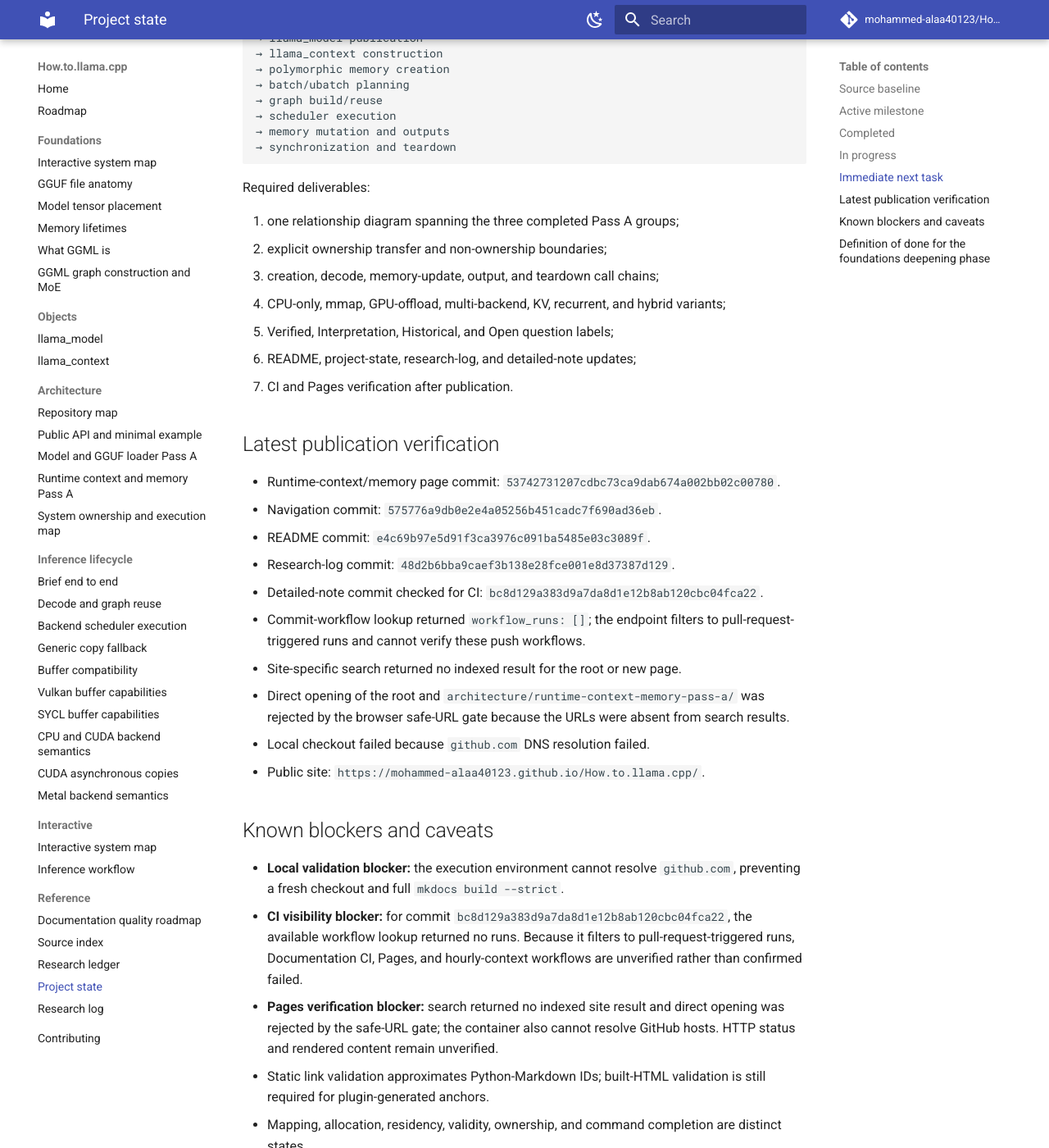
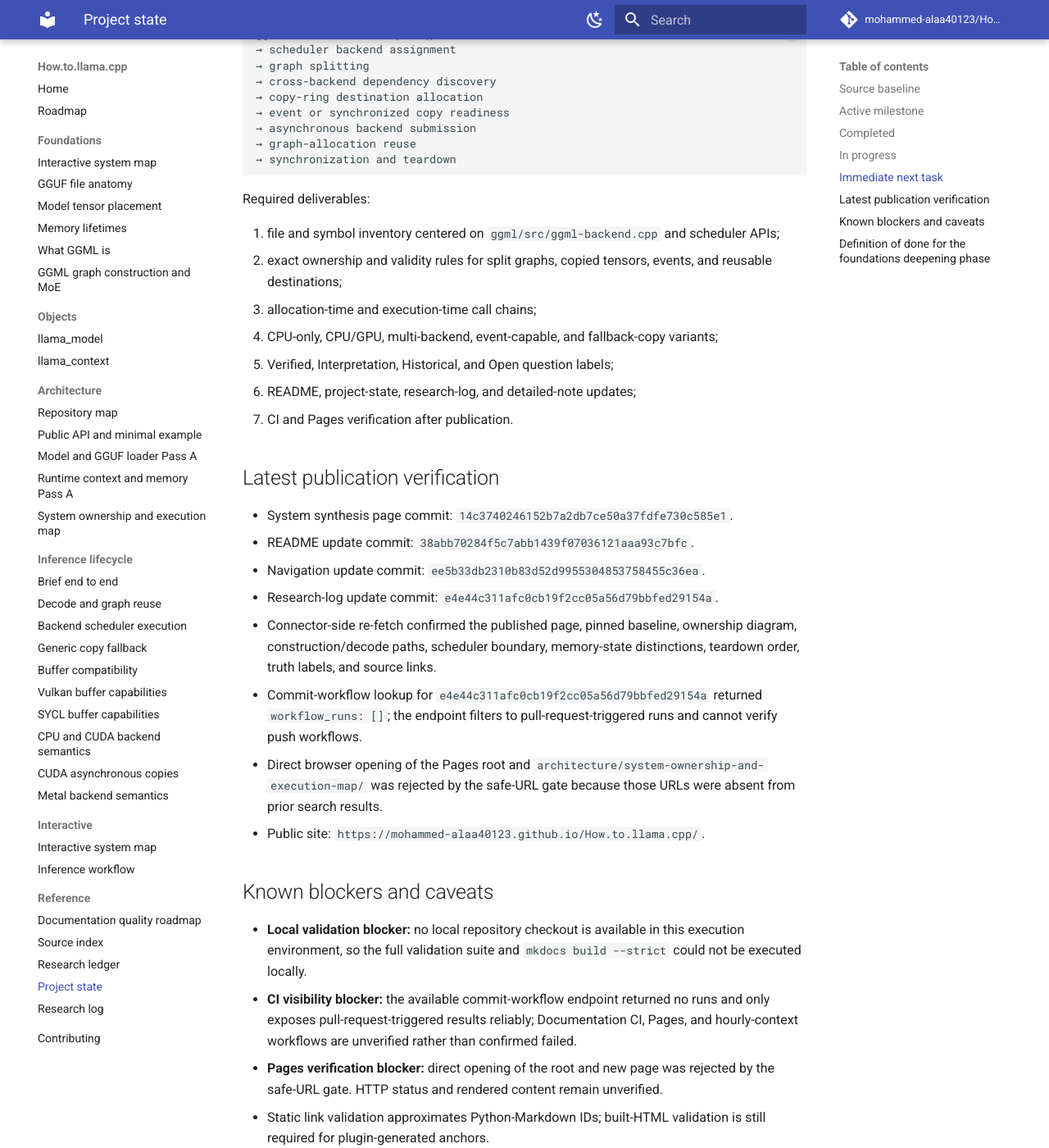
Before and after one commit to mohammed-alaa40123/How.to.llama.cpp, an MkDocs documentation site: the page built from docs/reference/project-state.md, in a window 1280 px wide and 1400 px high, scrolled down 1838 px. Shown: the whole window at 82% size. Built offline with MkDocs 1.6.1 and Material for MkDocs 9.7.7, drawn with Linux system fonts in a browser that asks for light colours; comment, search, counter and statistics services are not loaded; some of the changed text lies outside the part shown.

Commit message:
docs: advance project state after system synthesis

````diff
--- a/docs/reference/project-state.md
+++ b/docs/reference/project-state.md
@@ -27,11 +27,12 @@ Reconstruct llama.cpp from the source through a clickable system map and file-by
 - Four-pass roadmap: file inventory, subsystem grouping, cross-file composition, and workflow reconstruction.
 - File-by-file Pass A public API/minimal-example inventory.
 - File-by-file Pass A model/GGUF loader inventory.
-- File-by-file Pass A runtime-context and memory inventory covering context construction, backend/scheduler/output ownership, polymorphic memory, KV slot planning, recurrent/hybrid variants, sequence mutation, state I/O, threads, synchronization, reset, and teardown.
+- File-by-file Pass A runtime-context and memory inventory.
+- Cross-subsystem system ownership and execution synthesis connecting loader publication, persistent model storage, context-owned mutable state, polymorphic memory, graph build/reuse, scheduler execution, output visibility, and teardown.
 
 ## In progress
 
-- Synthesize public API, loader, model, context, and memory groups into one subsystem relationship map.
+- File-by-file Pass A for backend scheduler internals: assignment, splits, dependency copies, copy-ring validity, events, asynchronous submission, reuse, fallback synchronization, and teardown.
 - Enumerate every concrete `llama_memory_i` implementation and map model architectures to KV, recurrent, hybrid, iSWA, and specialized caches.
 - Exact `llama_model` and `llama_context` member destruction ordering for retained mappings, buffers, scheduler, memory, graph results, outputs, and backends.
 - Exact line-level source citations and generated source-link checking for the graph-construction chapter.
@@ -39,49 +40,46 @@ Reconstruct llama.cpp from the source through a clickable system map and file-by
 
 ## Immediate next task
 
-Create one bounded subsystem synthesis page connecting:
+Create one bounded backend-scheduler Pass A page connecting:
 
 ```text
-public API and minimal example
-→ model/GGUF loader
-→ llama_model publication
-→ llama_context construction
-→ polymorphic memory creation
-→ batch/ubatch planning
-→ graph build/reuse
-→ scheduler execution
-→ memory mutation and outputs
+ggml_build_forward_expand()
+→ scheduler backend assignment
+→ graph splitting
+→ cross-backend dependency discovery
+→ copy-ring destination allocation
+→ event or synchronized copy readiness
+→ asynchronous backend submission
+→ graph-allocation reuse
 → synchronization and teardown
 ```
 
 Required deliverables:
 
-1. one relationship diagram spanning the three completed Pass A groups;
-2. explicit ownership transfer and non-ownership boundaries;
-3. creation, decode, memory-update, output, and teardown call chains;
-4. CPU-only, mmap, GPU-offload, multi-backend, KV, recurrent, and hybrid variants;
+1. file and symbol inventory centered on `ggml/src/ggml-backend.cpp` and scheduler APIs;
+2. exact ownership and validity rules for split graphs, copied tensors, events, and reusable destinations;
+3. allocation-time and execution-time call chains;
+4. CPU-only, CPU/GPU, multi-backend, event-capable, and fallback-copy variants;
 5. Verified, Interpretation, Historical, and Open question labels;
 6. README, project-state, research-log, and detailed-note updates;
 7. CI and Pages verification after publication.
 
 ## Latest publication verification
 
-- Runtime-context/memory page commit: `53742731207cdbc73ca9dab674a002bb02c00780`.
-- Navigation commit: `575776a9db0e2e4a05256b451cadc7f690ad36eb`.
-- README commit: `e4c69b97e5d91f3ca3976c091ba5485e03c3089f`.
-- Research-log commit: `48d2b6bba9caef3b138e28fce001e8d37387d129`.
-- Detailed-note commit checked for CI: `bc8d129a383d9a7da8d1e12b8ab120cbc04fca22`.
-- Commit-workflow lookup returned `workflow_runs: []`; the endpoint filters to pull-request-triggered runs and cannot verify these push workflows.
-- Site-specific search returned no indexed result for the root or new page.
-- Direct opening of the root and `architecture/runtime-context-memory-pass-a/` was rejected by the browser safe-URL gate because the URLs were absent from search results.
-- Local checkout failed because `github.com` DNS resolution failed.
+- System synthesis page commit: `14c3740246152b7a2db7ce50a37fdfe730c585e1`.
+- README update commit: `38abb70284f5c7abb1439f07036121aaa93c7bfc`.
+- Navigation update commit: `ee5b33db2310b83d52d9955304853758455c36ea`.
+- Research-log update commit: `e4e44c311afc0cb19f2cc05a56d79bbfed29154a`.
+- Connector-side re-fetch confirmed the published page, pinned baseline, ownership diagram, construction/decode paths, scheduler boundary, memory-state distinctions, teardown order, truth labels, and source links.
+- Commit-workflow lookup for `e4e44c311afc0cb19f2cc05a56d79bbfed29154a` returned `workflow_runs: []`; the endpoint filters to pull-request-triggered runs and cannot verify push workflows.
+- Direct browser opening of the Pages root and `architecture/system-ownership-and-execution-map/` was rejected by the safe-URL gate because those URLs were absent from prior search results.
 - Public site: `https://mohammed-alaa40123.github.io/How.to.llama.cpp/`.
 
 ## Known blockers and caveats
 
-- **Local validation blocker:** the execution environment cannot resolve `github.com`, preventing a fresh checkout and full `mkdocs build --strict`.
-- **CI visibility blocker:** for commit `bc8d129a383d9a7da8d1e12b8ab120cbc04fca22`, the available workflow lookup returned no runs. Because it filters to pull-request-triggered runs, Documentation CI, Pages, and hourly-context workflows are unverified rather than confirmed failed.
-- **Pages verification blocker:** search returned no indexed site result and direct opening was rejected by the safe-URL gate; the container also cannot resolve GitHub hosts. HTTP status and rendered content remain unverified.
+- **Local validation blocker:** no local repository checkout is available in this execution environment, so the full validation suite and `mkdocs build --strict` could not be executed locally.
+- **CI visibility blocker:** the available commit-workflow endpoint returned no runs and only exposes pull-request-triggered results reliably; Documentation CI, Pages, and hourly-context workflows are unverified rather than confirmed failed.
+- **Pages verification blocker:** direct opening of the root and new page was rejected by the safe-URL gate. HTTP status and rendered content remain unverified.
 - Static link validation approximates Python-Markdown IDs; built-HTML validation is still required for plugin-generated anchors.
 - Mapping, allocation, residency, validity, ownership, and command completion are distinct states.
 - Mmap host-pointer wrapping is conditional; model pages and context-owned KV/recurrent memory are separate lifetimes.
````
Also changed, not shown: other parts of docs/reference/project-state.md (+1 -1 lines).
